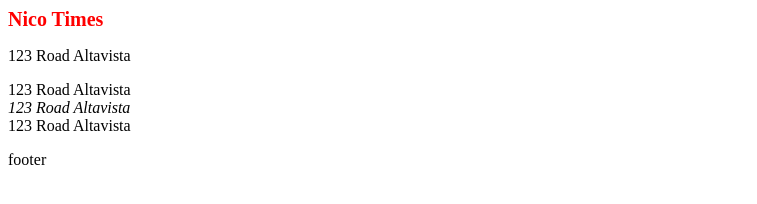
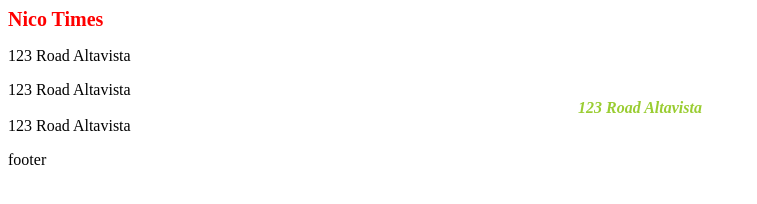
Before and after one commit to beduty/kokoa-clone, a plain HTML site: page home.html in a window 1280 px wide. Shown: the whole page, without its empty margins (0-757 px from the left). Drawn offline with Linux system fonts and the light colour scheme.

Commit message:
0_5. html과 css를 연결하는 방법을 배웠다!

```diff
--- a/home.html
+++ b/home.html
@@ -20,6 +20,11 @@
                 color : red;
                 font-size: 20px;
             }
+            address{
+                text-align: center;
+                color: yellowgreen;
+                font-weight: 800;
+            }
         </style>
     </head>
     <body>
```
